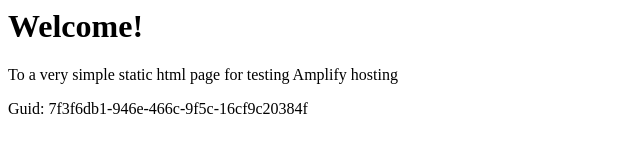
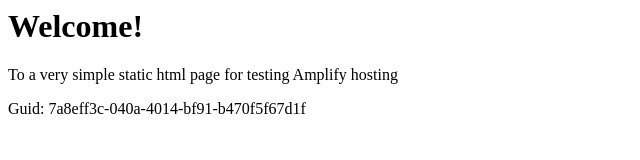
Before and after one commit to aws-aemilia-cmh/Github-PR-Commit-Integration-Test-DoNotTouch-GithubWebhookPreviewCanaryTest-v1-prod-us-east-2, a website: page src/index.html in a window 1280 px wide. Shown: the full height of the page, 0-640 px from the left. Drawn offline with Linux system fonts and the light colour scheme.

Commit message:
commit from integ tests

```diff
--- a/src/index.html
+++ b/src/index.html
@@ -12,6 +12,6 @@
 <body>
     <h1>Welcome!</h1>
     <p>To a very simple static html page for testing Amplify hosting</p>
-    <p>Guid: 7f3f6db1-946e-466c-9f5c-16cf9c20384f</p></body>
+    <p>Guid: 7a8eff3c-040a-4014-bf91-b470f5f67d1f</p></body>
 
 </html>
```
